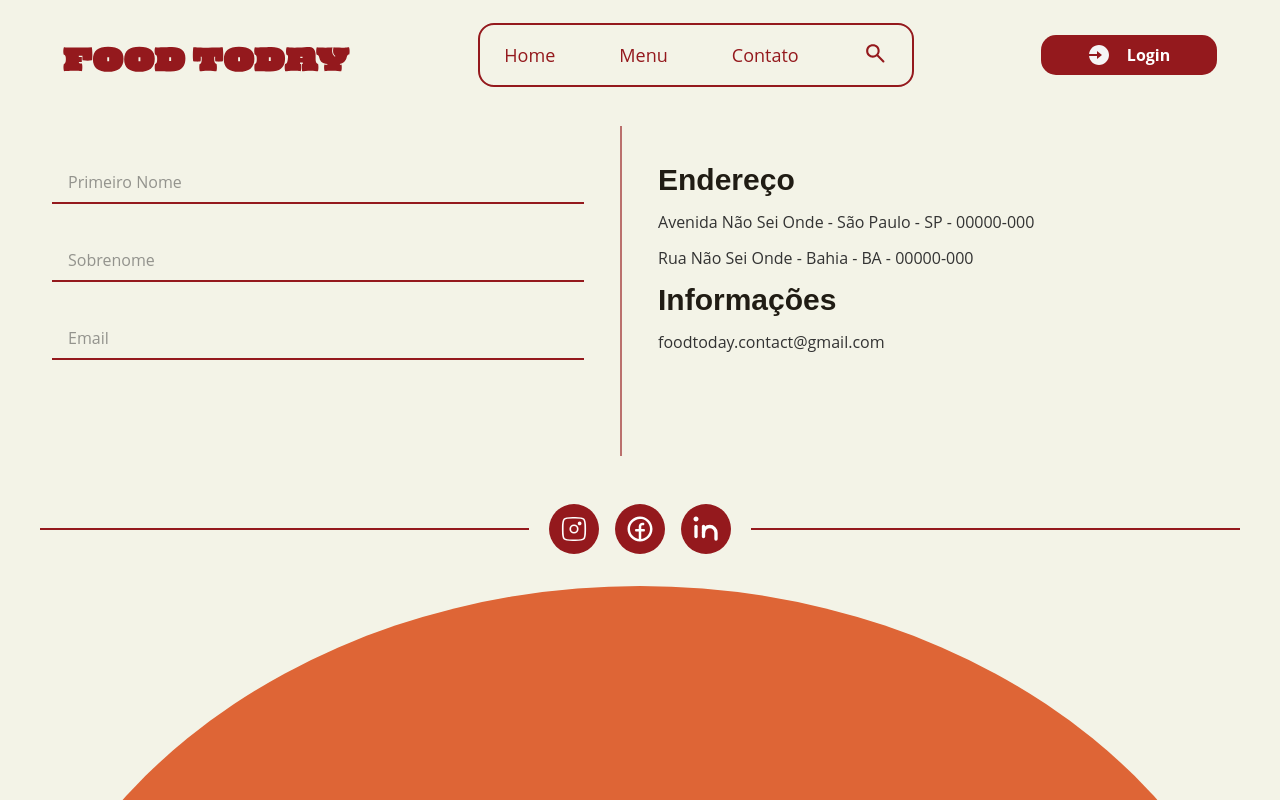
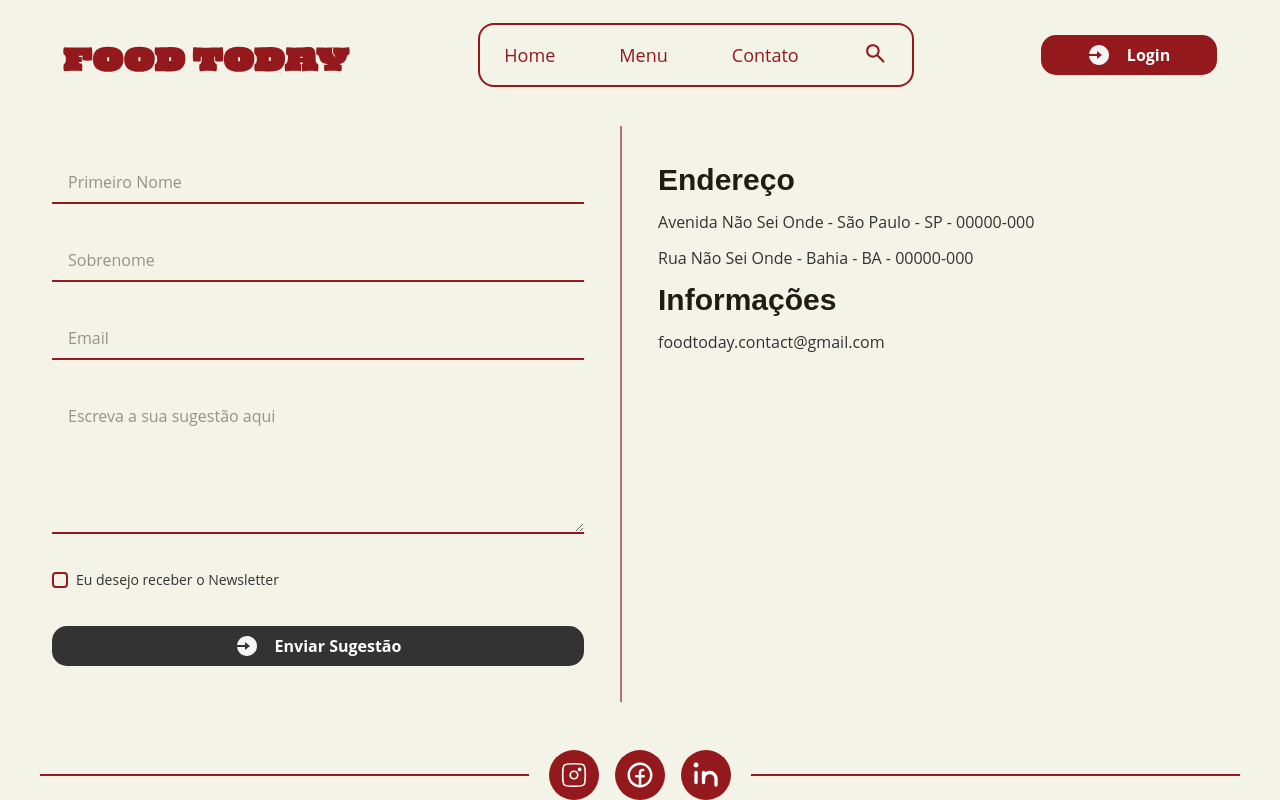
Before and after one commit to devRenanPaulino/FOOD-TODAY, a React (Vite) app: page /contact in a window 1280 px wide. Shown: the top 800 px of the page. Built offline with nearby package versions, Linux system fonts and the light colour scheme.

Commit message:
feature: finalizado a página de contato e formulário

```diff
--- a/src/components/ui/Input/Input.tsx
+++ b/src/components/ui/Input/Input.tsx
@@ -7,7 +7,7 @@ type InputProps = React.ComponentProps<'input'> & {
 }
 
 const Input = forwardRef<HTMLInputElement, InputProps>(
-    ({erro, errorClassname = 'text-primaria', label, ...inputProps}, ref) => {
+    ({erro, errorClassname = 'mt-2 text-xs text-primaria', label, ...inputProps}, ref) => {
   return (
     <div>
         <input
@@ -17,7 +17,7 @@ const Input = forwardRef<HTMLInputElement, InputProps>(
         className="w-full border-b-2 border-primaria outline-none focus:ring-0 focus:shadow-[0_4px_6px_-1px_rgba(0,0,0,0.1),0_4px_8px_-2px_rgba(0,0,0,0.1)] focus:shadow-primaria/40 px-4 py-2"
         placeholder={label}
         />
-        {erro && <p className={errorClassname}>{erro}</p>}
+        {erro && <span className={errorClassname}>{erro}</span>}
     </div>
   )
 }
--- /dev/null
+++ b/src/domain/types/Contact.ts
@@ -0,0 +1,7 @@
+export interface ContactFormData {
+  primeiroNome: string;
+  sobrenome: string;
+  email: string;
+  sugestão: string;
+  newsletter: boolean;
+}
--- a/src/pages/Contact/Index.tsx
+++ b/src/pages/Contact/Index.tsx
@@ -1,59 +1,70 @@
-import { useForm } from "react-hook-form"
-import Input from "../../components/ui/Input/Input"
-import { data } from "react-router-dom";
+import { useForm } from "react-hook-form";
+import Input from "../../components/ui/Input/Input";
+import Button from "../../components/ui/Button/Button";
+
+import enter from "../../assets/svg/login.svg"
+import type { ContactFormData } from "../../domain/types/Contact";
 
 const Index = () => {
-  const { register, handleSubmit, formState: { errors } } = useForm();
+  const {
+    register,
+    handleSubmit,
+    formState: { errors },
+    reset,
+  } = useForm({ mode: "onChange"  });
 
-  function onSubmit() {
-    console.log("Dados Enviados: ", data)
+  const onSubmit = (formData: ContactFormData) => {
+    console.log("Dados Enviados: ", formData);
+    reset()
   }
 
   return (
-    <section aria-label="contato" className="container p-4 grid grid-cols-1 lg:grid-cols-2 justify-center items-start mx-auto gap-9">
+    <section
+      aria-label="contato"
+      className="container p-4 grid grid-cols-1 lg:grid-cols-2 justify-center items-start mx-auto gap-9"
+    >
       <div className="w-full border-b-2 border-primaria/60 lg:border-b-0 lg:border-r-2 h-full p-9">
-        <form
-        className="flex flex-col gap-9"
-        onSubmit={handleSubmit(onSubmit)}
-        >
+        <form className="flex flex-col gap-9" onSubmit={handleSubmit(onSubmit)}>
           <Input
             label="Primeiro Nome"
-          erro={errors.primeiroNome ? String(errors.primeiroNome.message) : null}
+            erro={
+              errors.primeiroNome ? String(errors.primeiroNome.message) : null
+            }
             type="text"
             {...register("primeiroNome", {
-            required: 'O primeiro nome é obrigtório',
+              required: "O primeiro nome é obrigtório",
               pattern: {
                 value: /^[A-Za-zÀ-ÖØ-öø-ÿ]+$/,
-              message: "O nome não pode ter espaços ou símbolos"
+                message: "O nome não pode ter espaços ou símbolos",
               },
               minLength: {
                 value: 3,
-              message: "O primeiro nome deve ter no mínimo 3 caracteres"
+                message: "O primeiro nome deve ter no mínimo 3 caracteres",
               },
               maxLength: {
                 value: 16,
-              message: "O primeiro nome não deve ser maior que 16 caracteres"
-            }
+                message: "O primeiro nome não deve ser maior que 16 caracteres",
+              },
             })}
           />
           <Input
             label="Sobrenome"
             erro={errors.sobrenome ? String(errors.sobrenome.message) : null}
             type="text"
-          {...register('sobrenome', {
+            {...register("sobrenome", {
               required: "O sobrenome é obrigatório",
               pattern: {
-              value: /^\S+$/,
-              message: "O sobrenome não deve conter símbolos especiais"
+                value: /^[A-Za-zÀ-ÖØ-öø-ÿ\s]+$/,
+                message: "O sobrenome não deve conter símbolos especiais",
               },
               minLength: {
                 value: 3,
-              message: 'O sobrenome deve ter no mínimo 3 caracteres'
+                message: "O sobrenome deve ter no mínimo 3 caracteres",
               },
               maxLength: {
                 value: 30,
-              message: "O sobrenome não deve passar de 30 caracteres"
-            }
+                message: "O sobrenome não deve passar de 30 caracteres",
+              },
             })}
           />
           <Input
@@ -64,14 +75,38 @@ const Index = () => {
               required: "O email é obrigatório",
               pattern: {
                 value: /^[a-zA-Z0-9._%+-]+@[a-zA-Z0-9.-]+\.[a-zA-Z]{2,}$/,
-              message: "Introduza um formato de email válido (ex: nome@email.com)"
-            }
+                message:
+                  "Introduza um formato de email válido (ex: nome@email.com)",
+              },
             })}
           />
 
+          <textarea
+          className="border-b-2 border-primaria outline-none focus:ring-0 focus:shadow-[0_4px_6px_-1px_rgba(0,0,0,0.1),0_4px_8px_-2px_rgba(0,0,0,0.1)] focus:shadow-primaria/40 px-4 py-2"
+          rows={5}
+          placeholder="Escreva a sua sugestão aqui"
+          id="sugestao"
+          {...register("sugestao", {required: "Descreva a sua sugestão para nossa equipe"})}
+          />
+          {errors.sugestao && <span className="text-xs text-primaria">{String(errors.sugestao.message)}</span>}
+
+          <div className="flex gap-2 items-center">
             <input
-          type="textarea"
+            type="checkbox"
+            id="newsletter"
+            className="appearance-none border-2 border-primaria w-4 h-4 rounded c checked:border-primaria checked:bg-primaria cursor-pointer"
+            {...register("newsletter")}
             />
+            <label htmlFor="newsletter" className="text-sm">Eu desejo receber o Newsletter</label>
+          </div>
+
+          <Button
+          variant="secundary"
+          type="submit"
+          icon={<img src={enter}/>}
+          >
+            Enviar Sugestão
+          </Button>
         </form>
       </div>
 
@@ -80,11 +115,11 @@ const Index = () => {
         <p>Avenida Não Sei Onde - São Paulo - SP - 00000-000</p>
         <p>Rua Não Sei Onde - Bahia - BA - 00000-000</p>
 
-        <h2  className="text-3xl font-bold ">Informações</h2>
+        <h2 className="text-3xl font-bold ">Informações</h2>
         <p>foodtoday.contact@gmail.com</p>
       </div>
     </section>
-  )
-}
+  );
+};
 
-export default Index
+export default Index;
```
Lines whose indentation alone changed are shown as unchanged.
